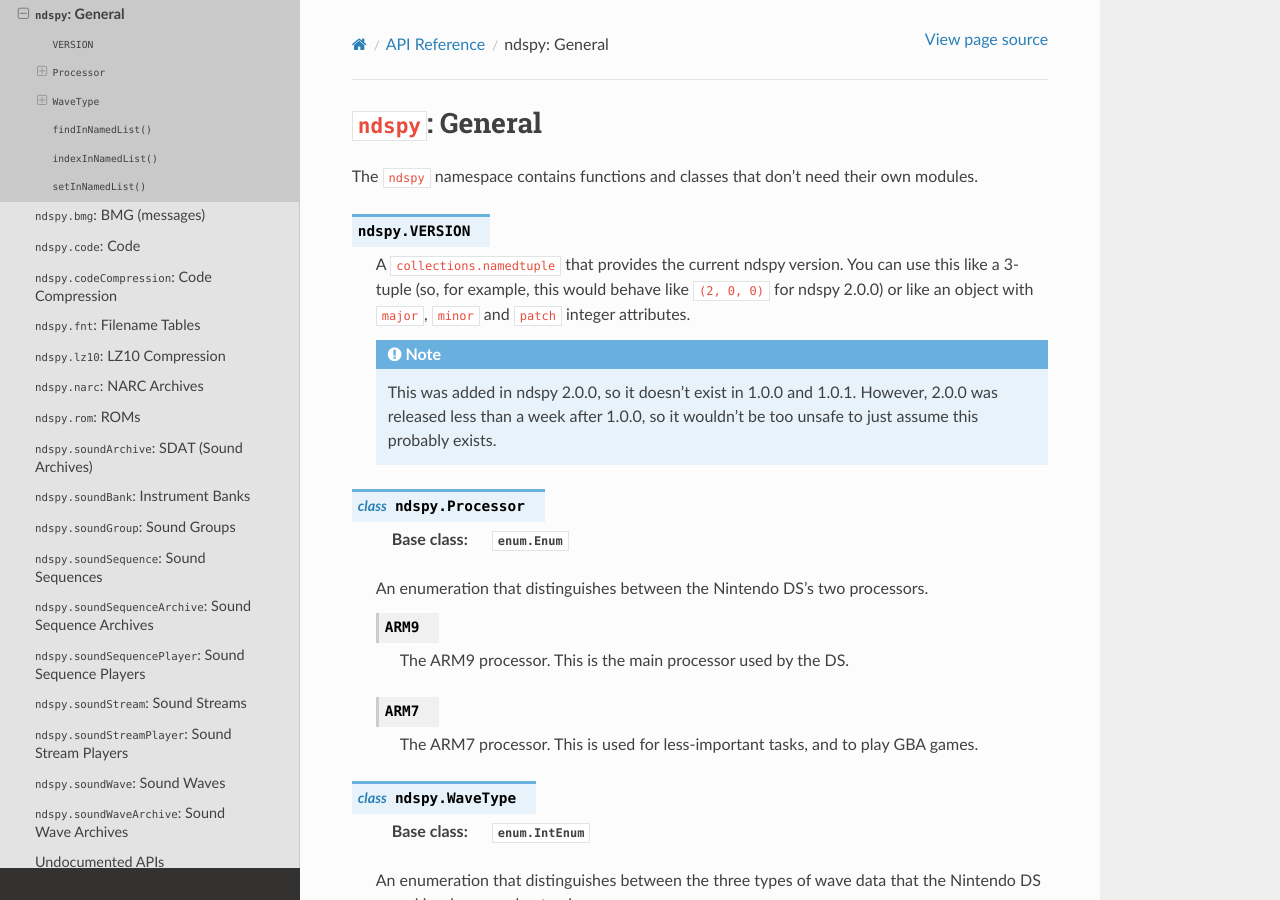
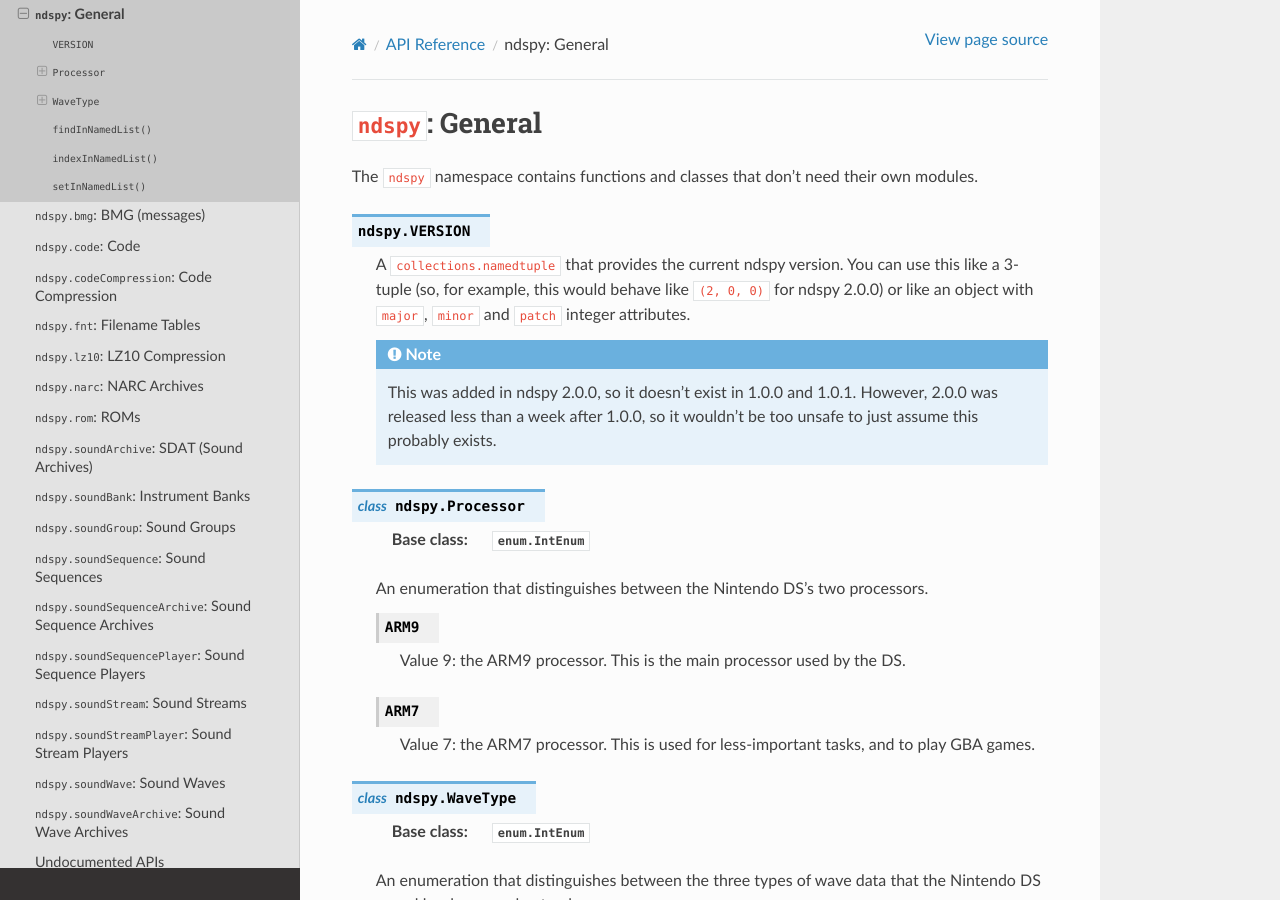
Before and after one commit to RoadrunnerWMC/ndspy, a Sphinx documentation site: the page built from docs/source/api/__init__.rst, in a window 1280 px wide and 900 px high. Built offline with Sphinx 7.4.7 and the Read the Docs theme 2.0.0, drawn with Linux system fonts in a browser that asks for light colours.

Commit message:
Update docs for Processor superclass change (IntEnum)

```diff
--- a/docs/source/api/__init__.rst
+++ b/docs/source/api/__init__.rst
@@ -41,18 +41,18 @@
 
 .. py:class:: Processor
 
-    :base class: :py:class:`enum.Enum`
+    :base class: :py:class:`enum.IntEnum`
 
     An enumeration that distinguishes between the Nintendo DS's two processors.
 
     .. data:: ARM9
 
-        The ARM9 processor. This is the main processor used by the DS.
+        Value 9: the ARM9 processor. This is the main processor used by the DS.
 
     .. data:: ARM7
 
-        The ARM7 processor. This is used for less-important tasks, and to play
-        GBA games.
+        Value 7: the ARM7 processor. This is used for less-important tasks, and
+        to play GBA games.
 
 
 .. py:class:: WaveType
```
